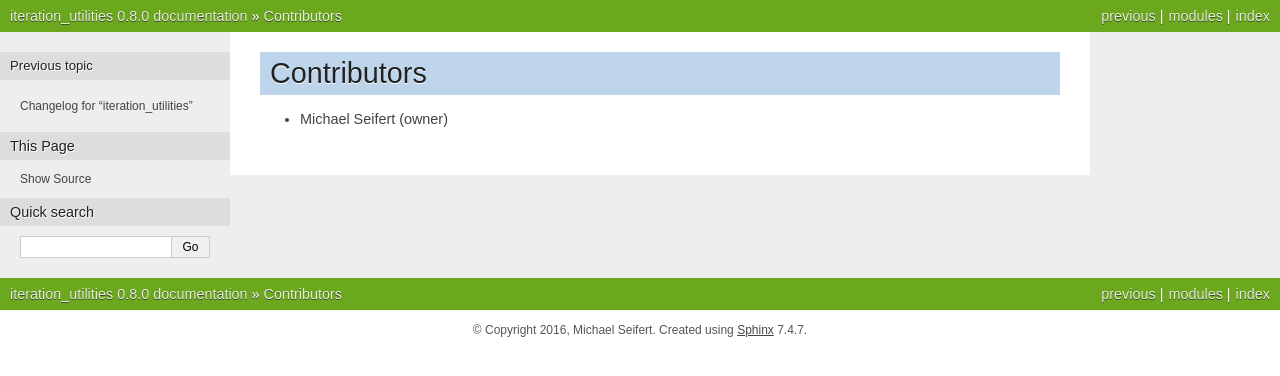
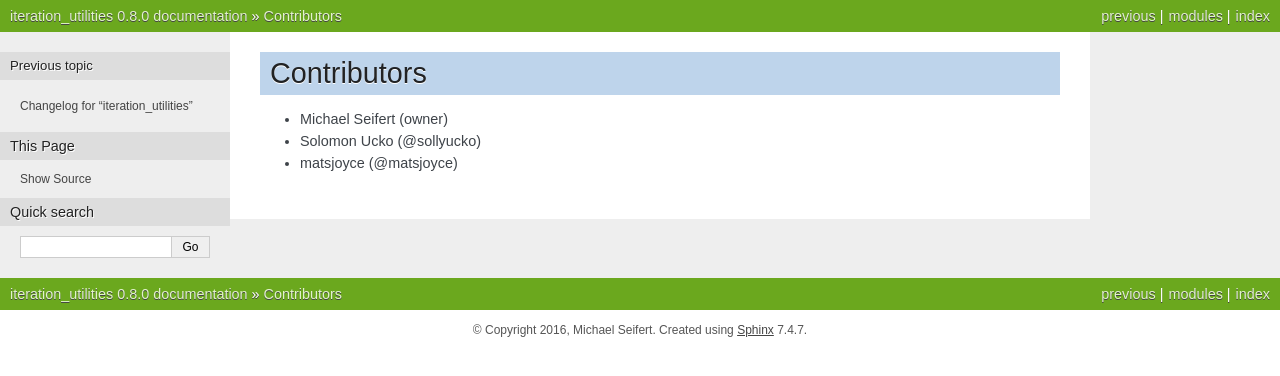
Before and after one commit to MSeifert04/iteration_utilities, a Sphinx documentation site: the page built from docs/AUTHORS.rst, in a window 1280 px wide. Shown: the top 376 px of the page. Built offline with Sphinx 7.4.7, drawn with Linux system fonts in a browser that asks for light colours.

Commit message:
Add contributors to contributors file in docs

```diff
--- a/docs/AUTHORS.rst
+++ b/docs/AUTHORS.rst
@@ -2,3 +2,5 @@ Contributors
 ------------
 
 - Michael Seifert (owner)
+- Solomon Ucko (@sollyucko)
+- matsjoyce (@matsjoyce)
```
